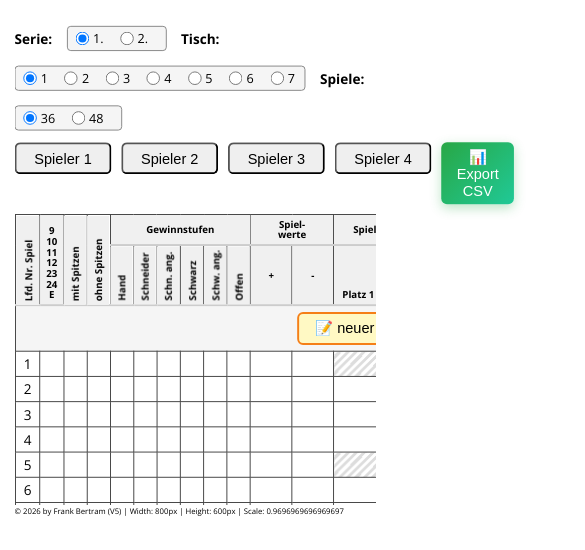
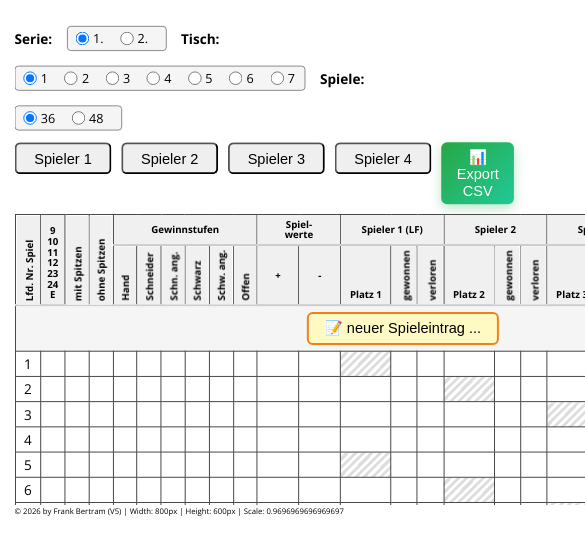
Before and after one commit to FrankBertram/4erListe, a plain HTML site: page index.html in a window 390 px wide. Shown: the part 75-625 px from the top of the page, 585 px wide, since content can reach past the window. Drawn offline with nearby package versions, Linux system fonts and the light colour scheme.

Commit message:
Enhance table wrapper with width and min-width styles
Updated table wrapper styles for better responsiveness.

```diff
--- a/index.html
+++ b/index.html
@@ -357,8 +357,8 @@
 
 </div>
 
-<div class="table-wrapper" style="max-height:600px; overflow-y:auto;overflow-x:auto;">
-<table id="skat-table">
+<div class="table-wrapper" style="max-height:600px; overflow-y:auto; overflow-x:auto; width:100%; max-width:100%; -webkit-overflow-scrolling:touch;">
+  <table id="skat-table" style="min-width:800px;">
   <thead>
     <tr>
       <th rowspan="2" class="vertical vleft">Lfd. Nr. Spiel</th>
@@ -543,17 +543,22 @@ function setStickyByScale(scale) {
 
 function setTableHeight() {
   const screenH = screen.height;
+  const screenW = screen.width;
   const wrapper = document.querySelector('.table-wrapper');
 
   let maxH;
+  let maxW;
   if (screenH >= 1200) maxH = '1100px';      // Desktop
   else if (screenH >= 900) maxH = '70vh';  // Tablet Landscape
   else if (screenH >= 700) maxH = '60vh';  // Portrait
   else maxH = '500px';                     // Klein
   maxH = screenH - 300;
+  maxW = screenW + 100;
 
   wrapper.style.maxHeight = maxH + 'px';
-  wrapper.style.height = maxH;  // Optional: Feste Höhe
+  wrapper.style.height = maxH + 'px';  // Optional: Feste Höhe
+  wrapper.style.minWidth = maxW + 'px';
+  wrapper.style.width = maxW + 'px';  // Optional: Feste Höhe
 }
 
 function autoScalePage() {
```
